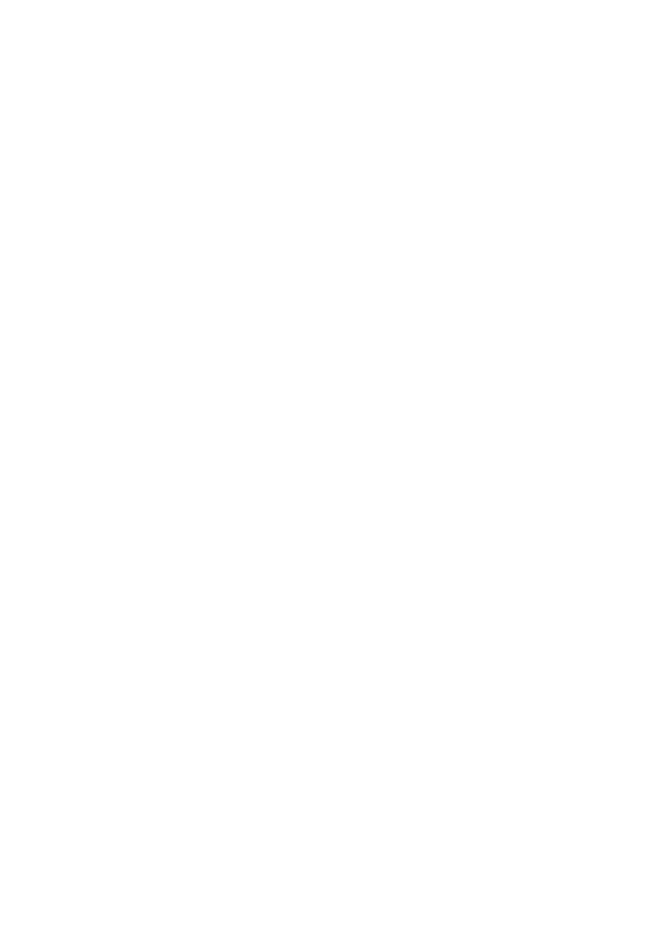
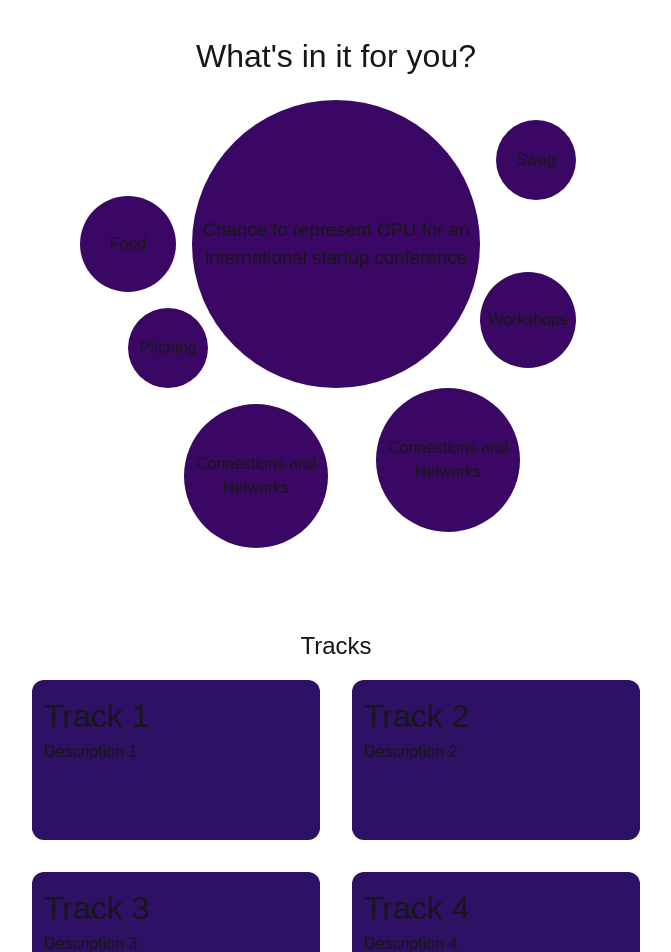
Before and after one commit to JoseArron/central-launch, a Next.js app: page / in a window 1280 px wide. Shown: the part 440-1392 px from the top of the page, without its empty margins (304-975 px from the left). Before the commit the page ends 800 px from the top, so only its background shows below. Built offline with nearby package versions, Linux system fonts and the light colour scheme.

Commit message:
[Started] About page layout of elements and added reference header sizes

```diff
--- a/src/app/globals.css
+++ b/src/app/globals.css
@@ -20,8 +20,35 @@
   font-family: Arial, Helvetica, sans-serif;
 }
 
+@layer base {
+  h1 {
+    font-size: 2rem;
+  }
+
+  h2 {
+    font-size: 1.5rem;
+  }
+
+  h3 {
+    font-size: 1.17rem;
+  }
+
+  h4 {
+    font-size: 1rem;
+  }
+
+  h5 {
+    font-size: 0.83rem;
+  }
+
+  h6 {
+    font-size: 0.67rem;
+  }
+}
+
 @layer utilities {
   .text-balance {
     text-wrap: balance;
   }
+
 }
--- /dev/null
+++ b/src/components/Circle.tsx
@@ -0,0 +1,19 @@
+import React from "react";
+
+const Circle = ({
+  children,
+  className,
+}: {
+  children: React.ReactNode;
+  className?: string;
+}) => {
+  return (
+    <div
+      className={`w-20 h-20 bg-purple-950 rounded-full flex items-center justify-center text-center ${className}`}
+    >
+      {children}
+    </div>
+  );
+};
+
+export default Circle;
--- /dev/null
+++ b/src/components/Track.tsx
@@ -0,0 +1,18 @@
+import React from "react";
+
+const Track = ({
+  title,
+  description,
+}: {
+  title: string;
+  description: string;
+}) => {
+  return (
+    <div className="flex flex-col text-start p-3  rounded-xl bg-violet-950 min-h-40 min-w-72">
+      <h1>{title}</h1>
+      <p>{description}</p>
+    </div>
+  );
+};
+
+export default Track;
--- a/src/components/sections/About.tsx
+++ b/src/components/sections/About.tsx
@@ -1,7 +1,53 @@
+import Circle from "../Circle";
+import Track from "../Track";
+
 export default function About() {
   return (
-    <div className="flex flex-col items-center justify-center py-12 px-4 md:px-12 lg:px-24 xl:px-36">
-
+    <div className="flex flex-col items-center justify-center py-12 px-4 md:px-12 lg:px-24 xl:px-36 gap-20">
+      <div>
+        <h1>About</h1>
+        <h3 className="w-1/2">
+          A two-day immersive experience for Centralian students to ideate,
+          develop, and pitch startup ideas.
+        </h3>
+      </div>
+      <div className="relative">
+        <h1 className="text-center py-5">What&apos;s in it for you?</h1>
+        <div className="relative">
+          <Circle className="justify-center w-72 h-72 ">
+            <h3>
+              Chance to represent CPU for an international startup conference
+            </h3>
+            <Circle className="absolute w-24 h-24 -left-28">
+              <p>Food</p>
+            </Circle>
+            <Circle className="absolute -left-16 bottom-0">
+              <p>Pitching</p>
+            </Circle>
+            <Circle className="absolute -left-2 -bottom-40 w-36 h-36">
+              <p>Connections and Networks</p>
+            </Circle>
+            <Circle className="absolute -right-10 -bottom-36 w-36 h-36">
+              <p>Connections and Networks</p>
+            </Circle>
+            <Circle className="absolute -right-24 bottom-5 w-24 h-24">
+              <p>Workshops</p>
+            </Circle>
+            <Circle className="absolute -right-24 top-5">
+              <p>Swag</p>
+            </Circle>
+          </Circle>
+        </div>
+      </div>
+      <div className="pt-40 flex flex-col text-center gap-4">
+        <h2>Tracks</h2>
+        <div className="grid grid-cols-2 gap-8">
+          <Track title="Track 1" description="Description 1" />
+          <Track title="Track 2" description="Description 2" />
+          <Track title="Track 3" description="Description 3" />
+          <Track title="Track 4" description="Description 4" />
+        </div>
+      </div>
     </div>
-  )
+  );
 }
```
